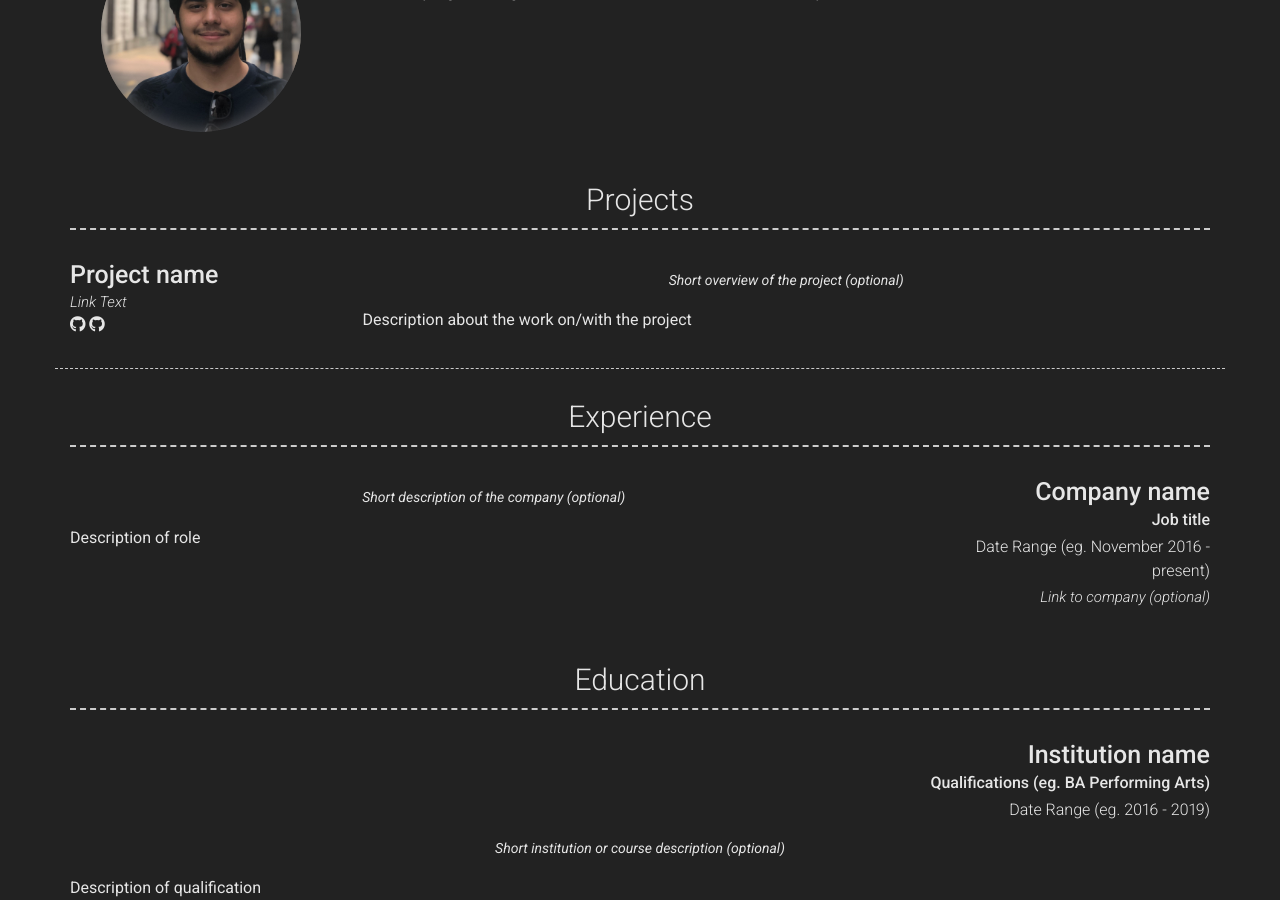
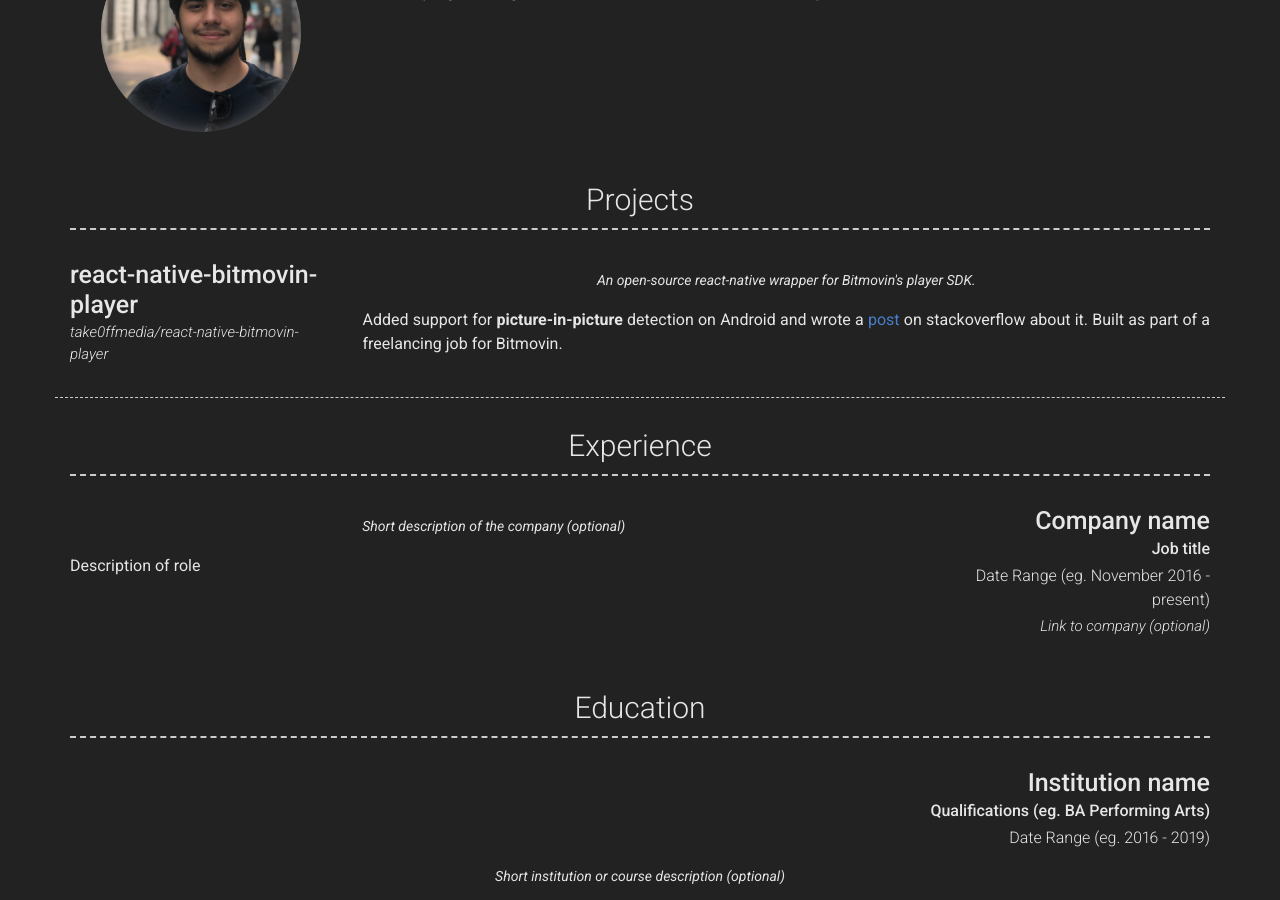
Before and after one commit to pogist/pogist.github.io, a Jekyll site: the page built from index.md, in a window 1280 px wide and 900 px high, scrolled down 347 px. Built offline with Jekyll 4.4.1, drawn with Linux system fonts in a browser that asks for light colours; nearby versions of some CDN libraries.

```diff
--- a/_config.yml
+++ b/_config.yml
@@ -44,22 +44,14 @@ content:
     layout: list # Type of content section (list/text)
     content:
       - layout: left
-        border: weak  # Value of `weak` will display a weak border below this item. # Any
-                      # other value (or no value) means no border will be displayed
-        title: Project name
-        link: Link to project (eg. sproogen.github.io/modern-resume-theme)(optional)
-        link_text: Link Text
-        additional_links:
-          - title:  Github page for project (eg. sproogen/modern-resume-theme)
-            icon: fab fa-github
-            url: Link to project (eg. sproogen.github.io/modern-resume-theme)(optional)
-          - title:  Github page for project (eg. sproogen/modern-resume-theme)
-            icon: fab fa-github
-            url: Link to project (eg. sproogen.github.io/modern-resume-theme)(optional)
+        border: weak
+        title: react-native-bitmovin-player
+        link: https://github.com/take0ffmedia/react-native-bitmovin-player
+        link_text: take0ffmedia/react-native-bitmovin-player
         quote: >
-          Short overview of the project (optional)
+          An open-source react-native wrapper for Bitmovin's player SDK.
         description: | # this will include new lines to allow paragraphs
-          Description about the work on/with the project
+          Added support for **picture-in-picture** detection on Android and wrote a [post](https://stackoverflow.com/questions/70110987/pass-onpictureinpicturemodechanged-result-into-a-react-native-module/70174114#70174114) on stackoverflow about it. Built as part of a freelancing job for Bitmovin.
   - title: Experience
     layout: list
     content:
```
